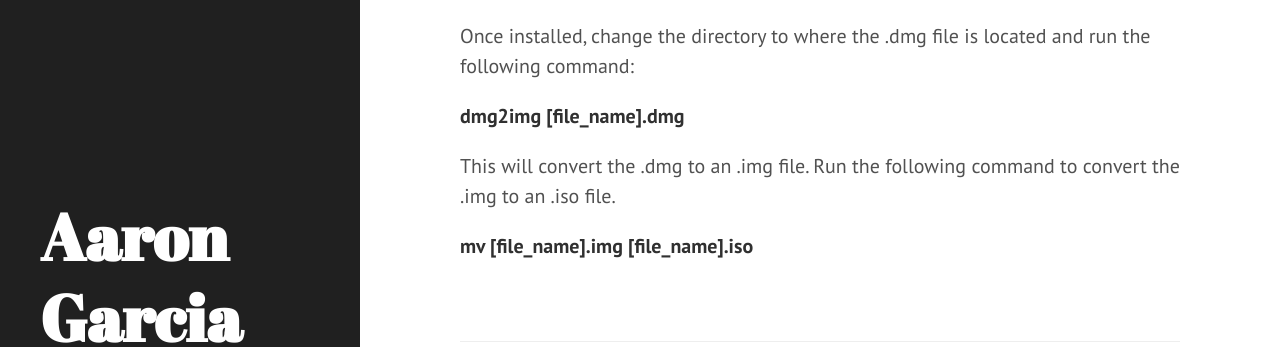
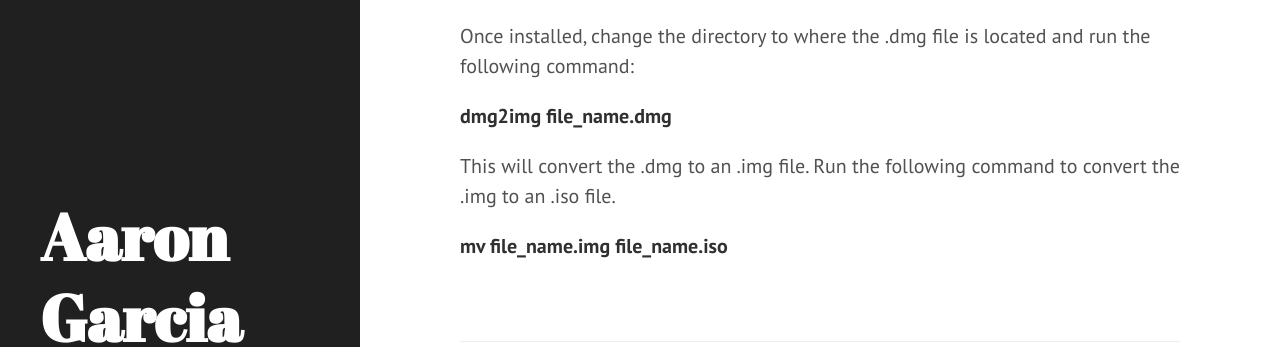
Before and after one commit to agarciatv/agarciatv.github.io, a Jekyll site: the page built from _posts/2015-11-04-how-to-convert-a-dmg-to-an-iso-file-in-linux.markdown, in a window 1280 px wide and 960 px high. Shown: the part 339-686 px from the top of the window. Built offline with Jekyll 4.4.1, drawn with Linux system fonts in a browser that asks for light colours.

```diff
--- a/_posts/2015-11-04-how-to-convert-a-dmg-to-an-iso-file-in-linux.markdown
+++ b/_posts/2015-11-04-how-to-convert-a-dmg-to-an-iso-file-in-linux.markdown
@@ -11,8 +11,8 @@ Press Ctrl + Alt + T on your keyboard to open Terminal. When it opens, run the c
 
 Once installed, change the directory to where the .dmg file is located and run the following command:
 
-<strong>dmg2img [file_name].dmg</strong>
+<strong>dmg2img file_name.dmg</strong>
 
 This will convert the .dmg to an .img file. Run the following command to convert the .img to an .iso file.
 
-<strong>mv [file_name].img [file_name].iso</strong>
+<strong>mv file_name.img file_name.iso</strong>
```
